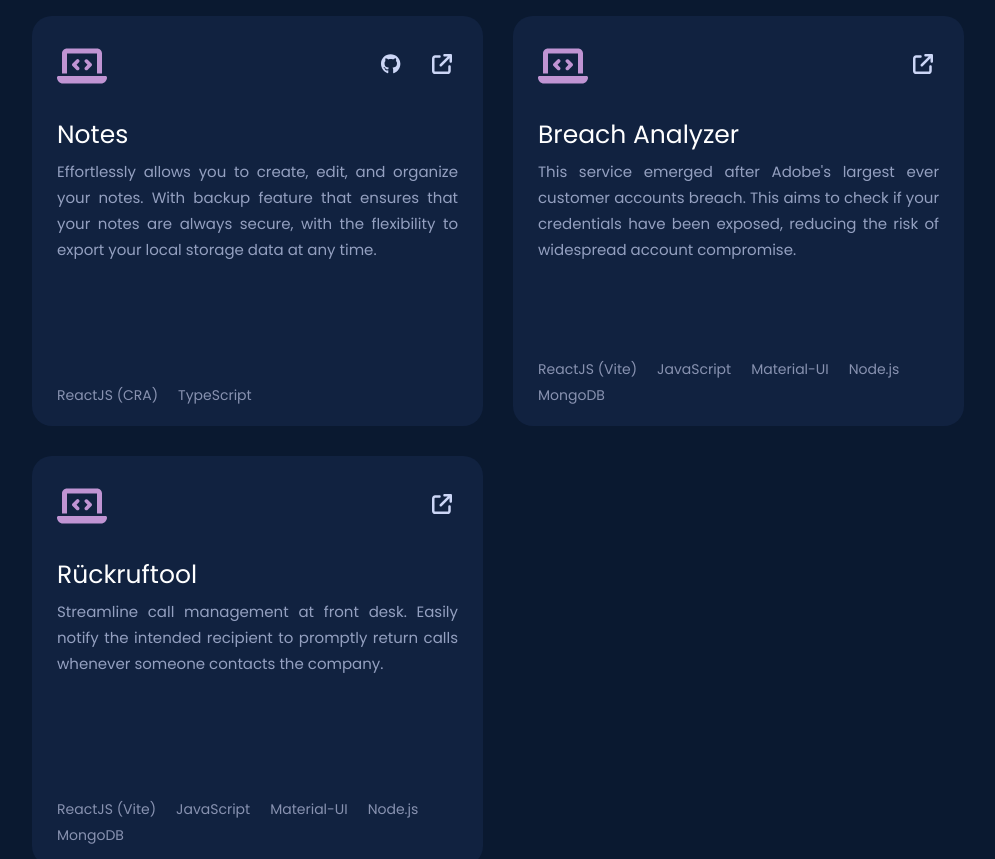
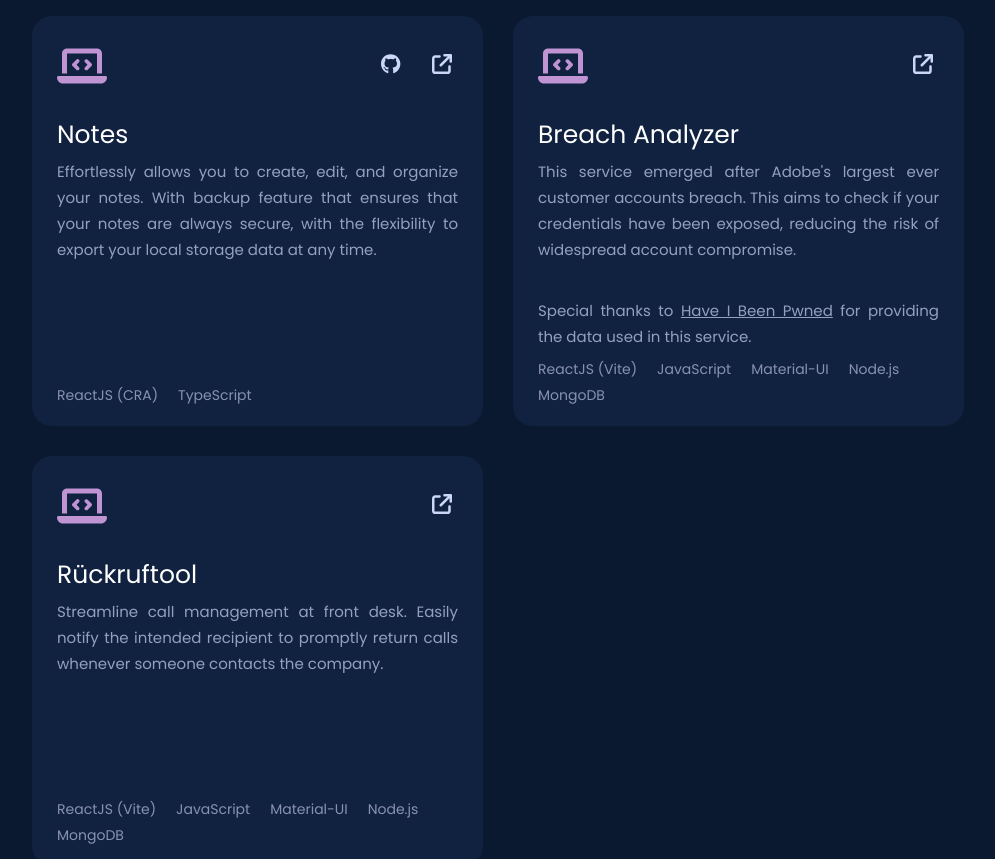
Before and after one commit to barreyrojohnmiko/personal-portfolio, a React (Create React App) app: page /#/home in a window 1280 px wide. Shown: the part 1652-2511 px from the top of the page, without its empty margins (142-1137 px from the left). Built offline with nearby package versions, Linux system fonts and the light colour scheme.

Commit message:
added credits

```diff
--- a/src/components/projects/Projects.tsx
+++ b/src/components/projects/Projects.tsx
@@ -30,6 +30,12 @@ const panelData = [
       "Node.js",
       "MongoDB",
     ],
+    credits: {
+      cLabelStart: "Special thanks to",
+      cLabelEnd: "for providing the data used in this service.",
+      cName: "Have I Been Pwned",
+      cUrl: "https://haveibeenpwned.com/",
+    },
   },
   {
     pID: 3,
@@ -37,8 +43,7 @@ const panelData = [
     projectDescription:
       "Streamline call management at front desk. Easily notify the intended recipient to promptly return calls whenever someone contacts the company.",
     githubLink: "",
-    externalLink:
-      "https://rufzurück.de",
+    externalLink: "https://rufzurück.de",
     techUsed: [
       "ReactJS (Vite)",
       "JavaScript",
@@ -63,9 +68,11 @@ const ProjectsComponent: React.FC<ProjectsProps> = ({ projectsSectionRef }) => {
               githubLink={data.githubLink}
               externalLink={data.externalLink}
               techUsed={data.techUsed}
+              credits={data.credits}
             />
           </React.Fragment>
         ))}
+
       </div>
 
       <div className="projects-label closing">&lt;/projects&gt;</div>
--- a/src/objects/interface/PanelDetailObject.tsx
+++ b/src/objects/interface/PanelDetailObject.tsx
@@ -4,6 +4,11 @@ interface PanelDetailObject {
   githubLink: string;
   externalLink: string;
   techUsed: any;
+  credits?: any;
+  cLabelStart?: string;
+  cLabelEnd?: string;
+  cName?: string;
+  cUrl?: string
 }
 
 export default PanelDetailObject;
--- a/src/views/projectPanel/ProjectPanel.tsx
+++ b/src/views/projectPanel/ProjectPanel.tsx
@@ -50,6 +50,25 @@ const ProjectPanelView = (props: PanelDetailObject) => {
       <div className="projects-panel-body-wrapper">
         <div className="panel-title">{props.projectLabel}</div>
         <div className="panel-description">{props.projectDescription}</div>
+
+        {props.credits && (
+          <>
+            <br />
+
+            <div className="panel-description">
+              {props.credits.cLabelStart}{" "}
+              <a
+                className="panel-description"
+                href={props.credits.cUrl}
+                target="_blank"
+                rel="noopener noreferrer"
+              >
+                {props.credits.cName}
+              </a>{" "}
+              {props.credits.cLabelEnd}
+            </div>
+          </>
+        )}
       </div>
 
       <div className="projects-panel-footer">
--- a/src/views/projectPanel/styles.scss
+++ b/src/views/projectPanel/styles.scss
@@ -91,7 +91,7 @@
 
 @media screen and (min-width: 0px) and (max-width: 1023px) {
   .projects-panel-wrapper {
-    height: 400px;
+    height: 450px;
     flex: 1;
   }
 }
```
